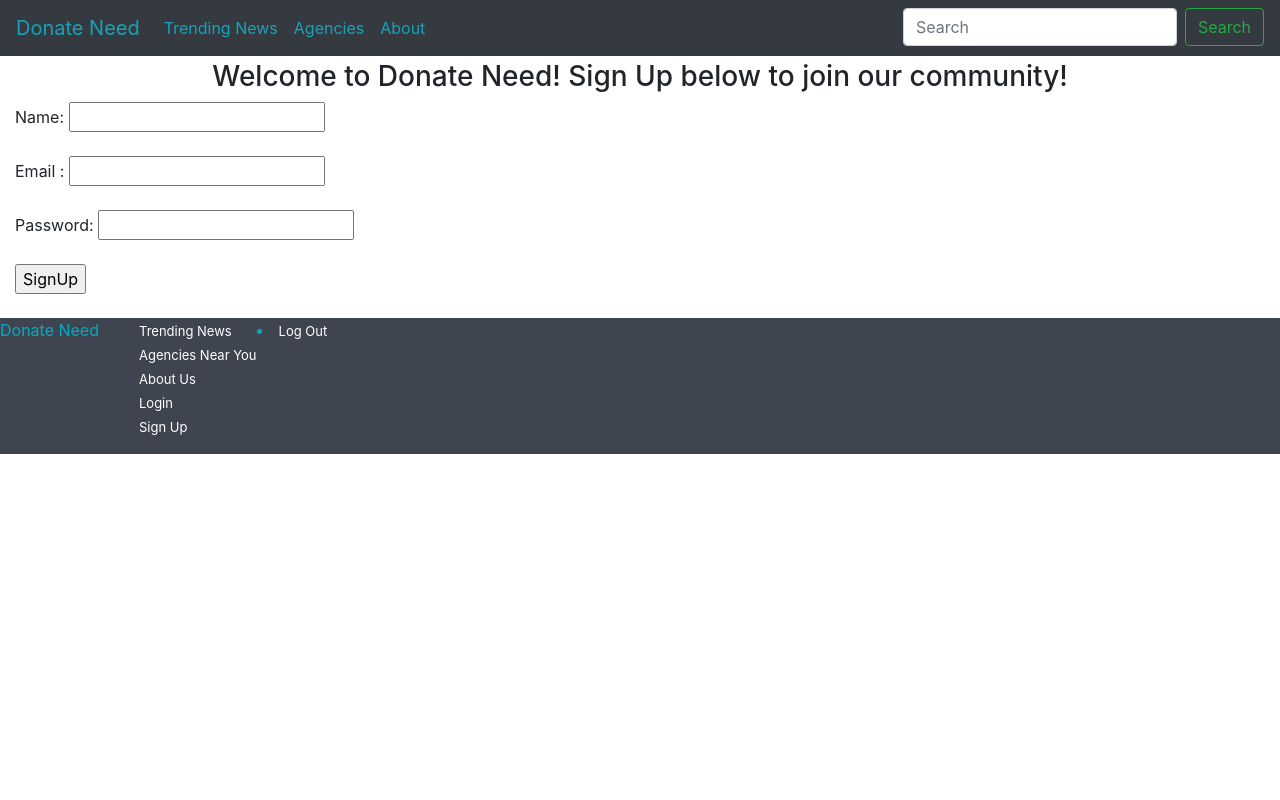
After one commit to ChicoState/DonateNeed, a Django app: page /SignUp in a window 1280 px wide. The commit adds this page. Run offline with Django 3.2, Linux system fonts and the light colour scheme; some libraries are stand-ins or nearby versions.

Commit message:
Created more aesthetically pleasing pages for signing up and logging in

```diff
--- a/mysite/myapp/static/css/style.css
+++ b/mysite/myapp/static/css/style.css
@@ -177,6 +177,10 @@ html {
     bottom: 0;
 }
 
+.alignright {
+	float: right;
+}
+
 ul{
   list-style-type:none
 }
--- a/mysite/myapp/templates/base.html
+++ b/mysite/myapp/templates/base.html
@@ -50,7 +50,10 @@
     <li><a href="{% url 'trending' %}"style="color:#FFFFFF;"><font size="-1">Trending News</font></a></li>
     <li><a href="{% url 'agencies' %}"style="color:#FFFFFF;"><font size="-1">Agencies Near You</font></a></li>
     <li><a href="{% url 'about' %}"style="color:#FFFFFF;"><font size="-1">About Us</font></a></li>
+    <li><a href="{% url 'signIn' %}"style="color:#FFFFFF;"><font size="-1">Login</font></a></li>
+    <li><a href="{% url 'SignUp' %}"style="color:#FFFFFF;"><font size="-1">Sign Up </font></a></li>
   </ul>
+  <class="alignright"><li><a href="{% url 'signIn' %}"style="color:#FFFFFF;"><font size="-1">Log Out </font></a></li></class>
 </footer>
 <!--
 <div class="container">
--- /dev/null
+++ b/mysite/myapp/templates/main/SignUp.html
@@ -0,0 +1,36 @@
+{% extends "base.html" %}
+
+{% load static %}
+
+{% block content %}
+{% if messg %}
+<script>
+    alert('{{ messg }}');
+</script>
+{% endif %}
+<!DOCTYPE html>
+
+<div class="container first-element">
+  <div class="row justify-content-md-center align-items-start">
+      <h3>Welcome to Donate Need! Sign Up below to join our community!</h3>
+    </div>
+</div>
+
+<body>
+  <div class="col-4">
+    <form action="/postsignup/" method="post">
+      {% csrf_token %}
+      Name:
+      <input type="text" name="name"><br><br>
+      Email :
+      <input type="email" name="email"><br><br>
+      Password:
+      <input type="password" name="pass"><br><br>
+      <input type="submit" value="SignUp">
+
+    </form>
+    <br>
+  </div>
+</body>
+
+{% endblock content %}
--- a/mysite/myapp/templates/main/index.html
+++ b/mysite/myapp/templates/main/index.html
@@ -20,11 +20,6 @@
 
 <div id="profile">
   <div class="container first-element">
-    <div class="text-center">
-      <a href="{% url 'signIn' %}" class="btn mb-2 btn-outline-info">Sign In</a>
-    </div>
-
-
     <h2><div class="text-center">Causes to Donate to</div></h2>
     <div class="row">
      {% for article in articles %}
--- a/mysite/myapp/urls.py
+++ b/mysite/myapp/urls.py
@@ -9,5 +9,8 @@ urlpatterns = [
   url(r'^trending$', views.trending, name='trending'),
   url(r'^about$', views.about, name='about'),
   url(r'^signIn$', views.signIn, name='signIn'),
-  url(r'^postsign/', views.postsign, name='postsign')
+  url(r'^postsign/', views.postsign, name='postsign'),
+  url(r'^logout$', views.logout, name='logout'),
+  url(r'^SignUp$', views.SignUp, name='SignUp'),
+  url(r'^postsignup/', views.postsignup, name='postsignup')
 ]
--- a/mysite/myapp/views.py
+++ b/mysite/myapp/views.py
@@ -105,5 +105,26 @@ def postsign(request):
     except:
         message = "invalid credentials"
         return render(request, "main/signIn.html", {"msg":message})
-    print(user)
+    print(user['idToken'])
+    session_id=user['idToken']
+    #get.session['uid']=str(session_id)
     return render(request, "main/welcome.html", {"e":email})
+
+def logout(request):
+    auth.logout(request)
+    return render(request, 'signIn.html')
+
+def SignUp(request):
+    return render(request,"SignUp.html")
+
+def SignUp(request):
+    return render(request, "main/SignUp.html")
+
+def postsignup(request):
+    email = request.POST.get('email')
+    passw = request.POST.get("pass")
+    try:
+        user = auth.create_user_with_email_and_password(email,passw)
+    except:
+        message = "bad signup"
+        return render(request, "main/welcome.html", {"e":email})
```
Also changed, not shown: mysite/myapp/templates/main/new.html (added, +9 -0 lines), mysite/myapp/templates/main/signIn.html (+3 -6 lines), mysite/myapp/templates/main/welcome.html (+13 -12 lines), mysite/mysite/settings.py (+6 -6 lines).
